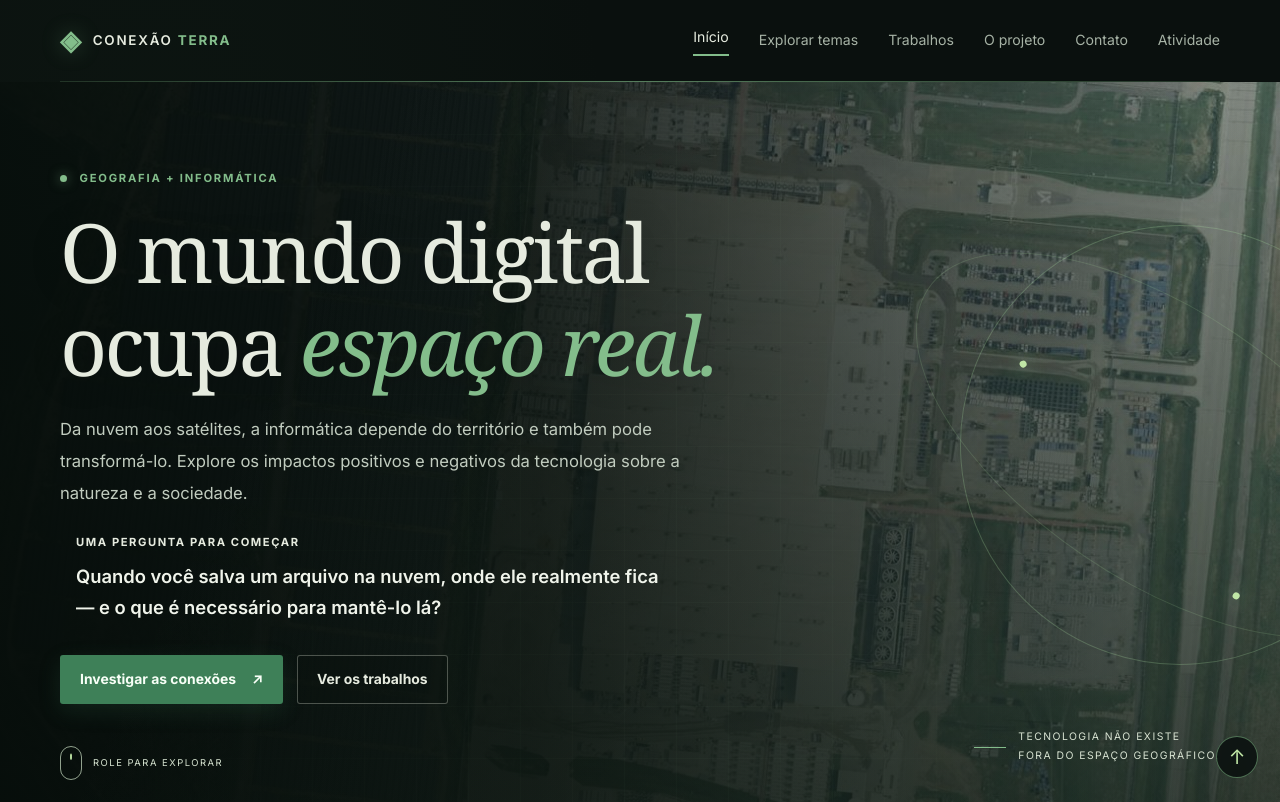
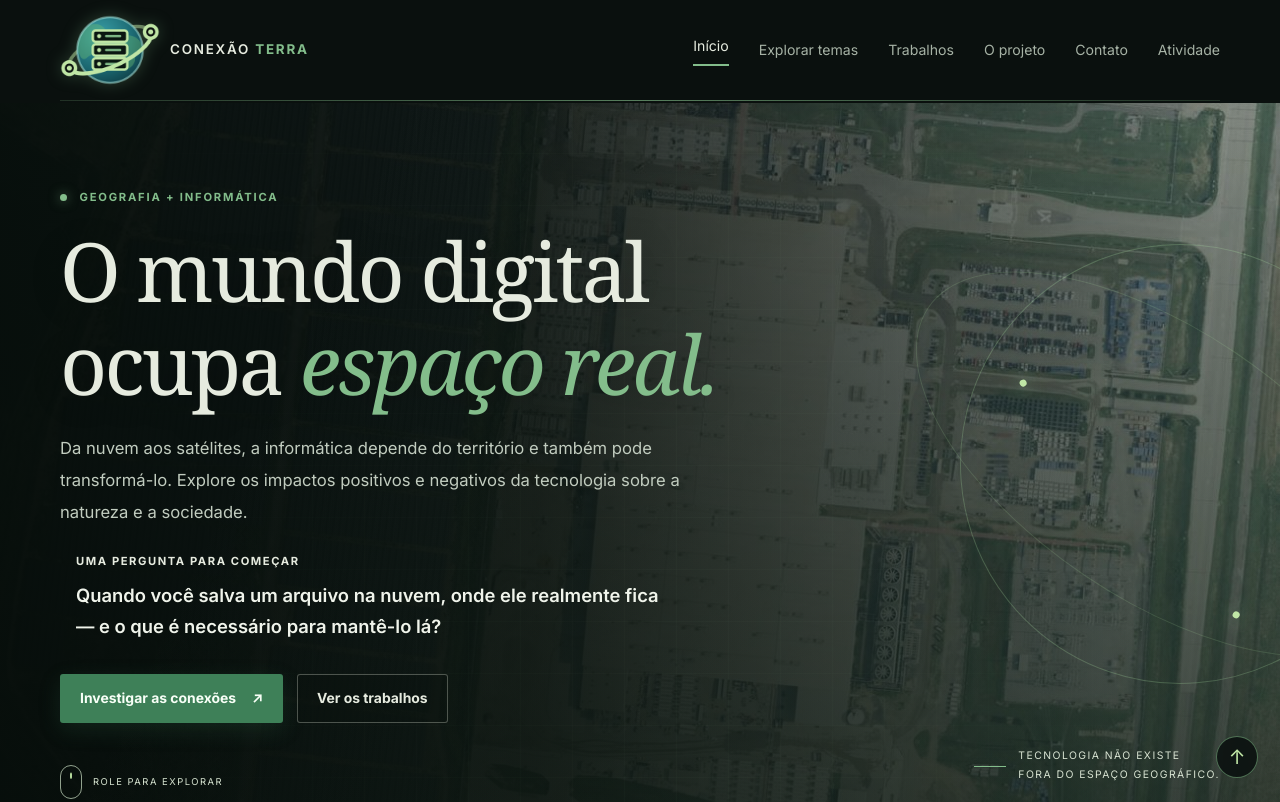
Before and after one commit to viniciusfsluz-tech/conexao-terra, a plain HTML site: page index.html in a window 1280 px wide. Shown: the top 802 px of the page. Drawn offline with Linux system fonts and the light colour scheme.

Commit message:
logo-mark

```diff
--- a/css/style.css
+++ b/css/style.css
@@ -220,7 +220,14 @@ li::marker { color: var(--primary); }
    ========================================================= */
 :root { --lime: #c0e6a6; --glow: rgba(131,189,139,.28); }
 body { background-image: radial-gradient(ellipse at 12% 18%, rgba(43,88,57,.10), transparent 32%), radial-gradient(ellipse at 90% 62%, rgba(32,75,49,.09), transparent 34%); }
-.site-header { position: relative; z-index: 20; }
+.site-header {
+  position: sticky;
+  top: 0;
+  z-index: 20;
+  background: var(--bg);
+  box-shadow: 0 0 0 100vmax var(--bg);
+  clip-path: inset(0 -100vmax -2px -100vmax);
+}
 .site-header::before { content:""; position:absolute; left:0; right:0; bottom:-1px; height:1px; background:linear-gradient(90deg,transparent,var(--primary),transparent); opacity:.55; }
 .logo-mark { text-shadow:0 0 22px var(--glow); transition:transform .35s ease; }
 .logo:hover .logo-mark { transform:rotate(45deg) scale(1.08); }
@@ -1776,3 +1783,21 @@ body { background-image: radial-gradient(ellipse at 12% 18%, rgba(43,88,57,.10),
 @media (prefers-reduced-motion: reduce) {
   .team-modal-content { animation: none; }
 }
+
+/* LOGO-MARK: planeta com órbita de conexão (img/logo-mark.svg) no lugar do símbolo ◈ */
+.logo-mark,
+.footer-logo .logo-mark {
+  display: inline-block;
+  flex: none;
+  width: 100px;
+  height: 100px;
+  font-size: 0;
+  color: transparent;
+  text-shadow: none;
+  background: url("../img/logo-mark.png") center / contain no-repeat;
+  filter: drop-shadow(0 0 8px var(--glow));
+  transition: transform .35s ease;
+}
+.footer-logo .logo-mark { width: 34px; height: 34px; }
+.logo:hover .logo-mark { transform: rotate(-12deg) scale(1.08); }
+@media (prefers-reduced-motion: reduce) { .logo:hover .logo-mark { transform: none; } }
```
Also changed, not shown: img/logo-mark.png (added).
